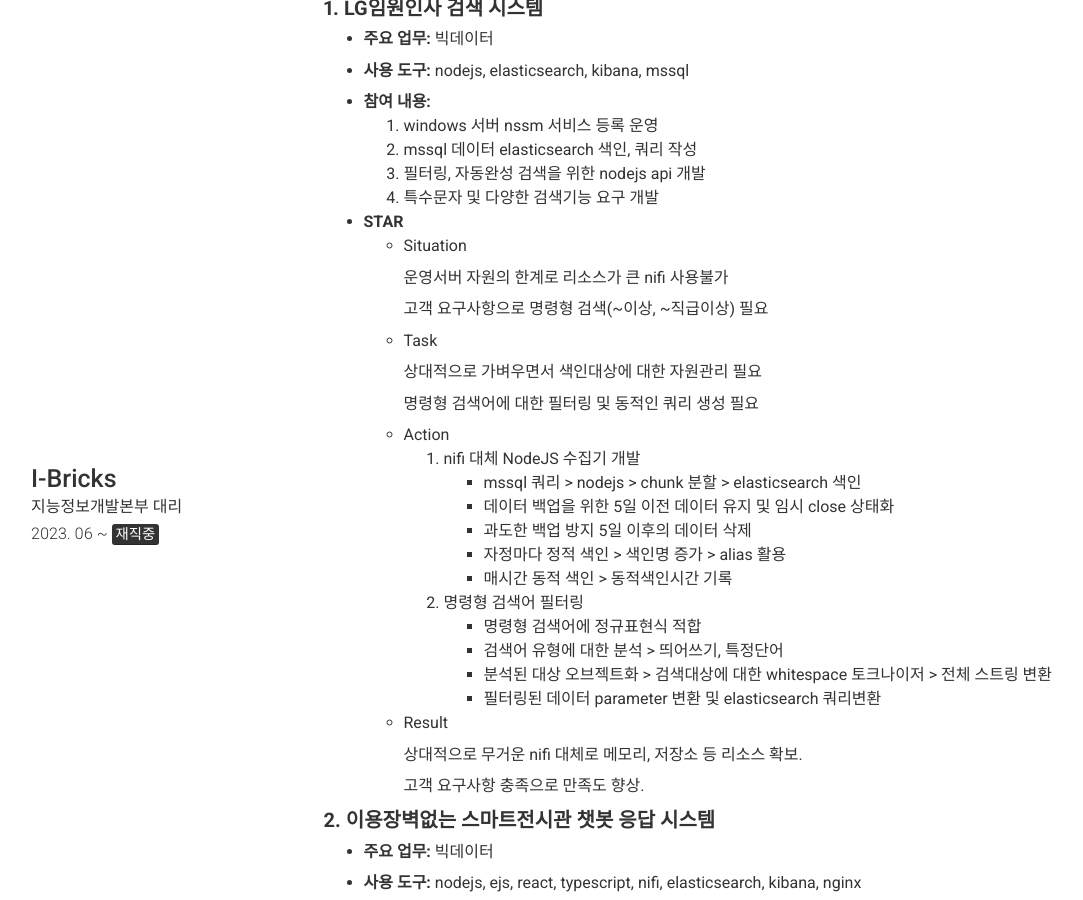
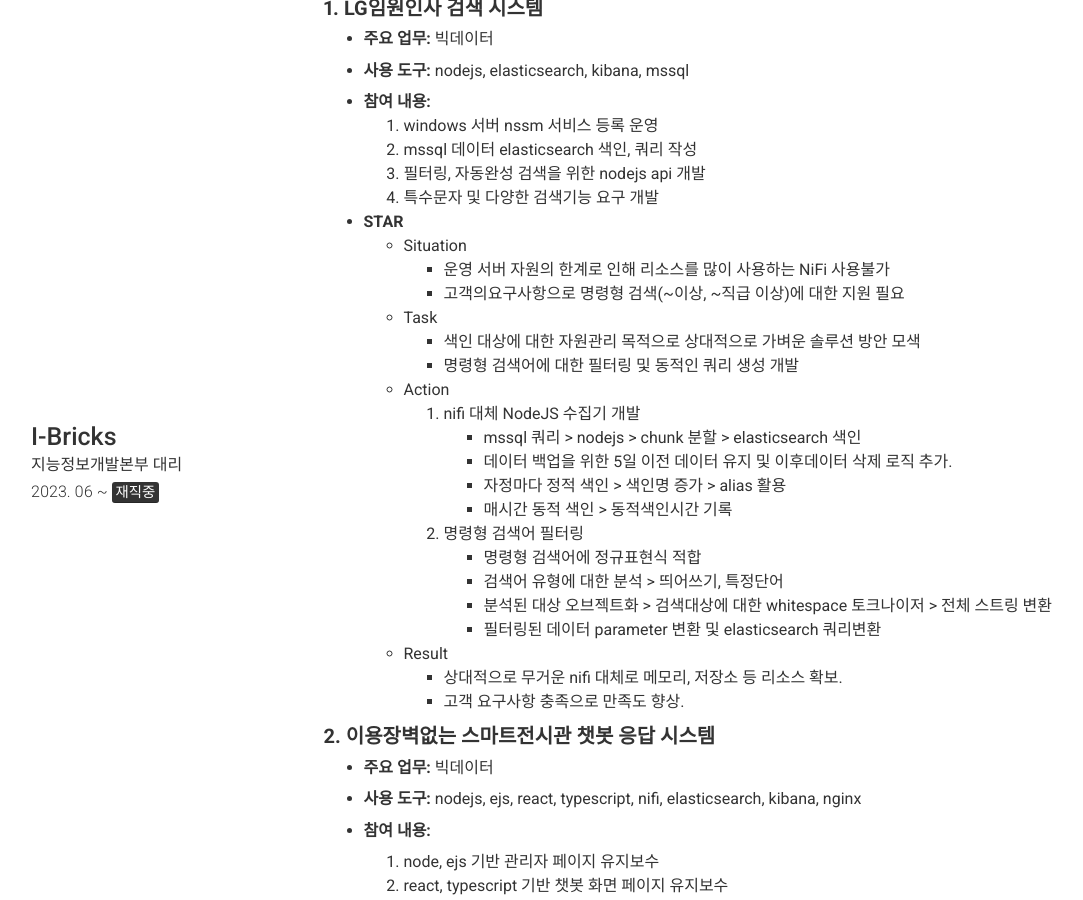
Before and after one commit to sihyeonleee/sihyeonleee.github.io, a Jekyll site: the page built from index.md, in a window 1280 px wide and 900 px high, scrolled down 1871 px. Shown: the whole window, without its empty margins (39-1122 px from the left). Built offline with Jekyll 4.4.1, drawn with Linux system fonts in a browser that asks for light colours; nearby versions of some CDN libraries.

Commit message:
no message

```diff
--- a/_config.yml
+++ b/_config.yml
@@ -183,20 +183,15 @@ content:
 
           - **STAR**
             - Situation
-
-              운영서버 자원의 한계로 리소스가 큰 nifi 사용불가
-
-              고객 요구사항으로 명령형 검색(~이상, ~직급이상) 필요
+              - 운영 서버 자원의 한계로 인해 리소스를 많이 사용하는 NiFi 사용불가
+              - 고객의요구사항으로 명령형 검색(~이상, ~직급 이상)에 대한 지원 필요
             - Task
-
-              상대적으로 가벼우면서 색인대상에 대한 자원관리 필요
-
-              명령형 검색어에 대한 필터링 및 동적인 쿼리 생성 필요
+              - 색인 대상에 대한 자원관리 목적으로 상대적으로 가벼운 솔루션 방안 모색
+              - 명령형 검색어에 대한 필터링 및 동적인 쿼리 생성 개발
             - Action
               1. nifi 대체 NodeJS 수집기 개발
                 - mssql 쿼리 > nodejs > chunk 분할 > elasticsearch 색인
-                - 데이터 백업을 위한 5일 이전 데이터 유지 및 임시 close 상태화
-                - 과도한 백업 방지 5일 이후의 데이터 삭제
+                - 데이터 백업을 위한 5일 이전 데이터 유지 및 이후데이터 삭제 로직 추가.
                 - 자정마다 정적 색인 > 색인명 증가 > alias 활용
                 - 매시간 동적 색인 > 동적색인시간 기록
 
@@ -206,10 +201,8 @@ content:
                 - 분석된 대상 오브젝트화 > 검색대상에 대한 whitespace 토크나이저 > 전체 스트링 변환
                 - 필터링된 데이터 parameter 변환 및 elasticsearch 쿼리변환
             - Result
-
-                상대적으로 무거운 nifi 대체로 메모리, 저장소 등 리소스 확보.
-
-                고객 요구사항 충족으로 만족도 향상.
+                - 상대적으로 무거운 nifi 대체로 메모리, 저장소 등 리소스 확보.
+                - 고객 요구사항 충족으로 만족도 향상.
 
           **2. 이용장벽없는 스마트전시관 챗봇 응답 시스템**
           ---
```
